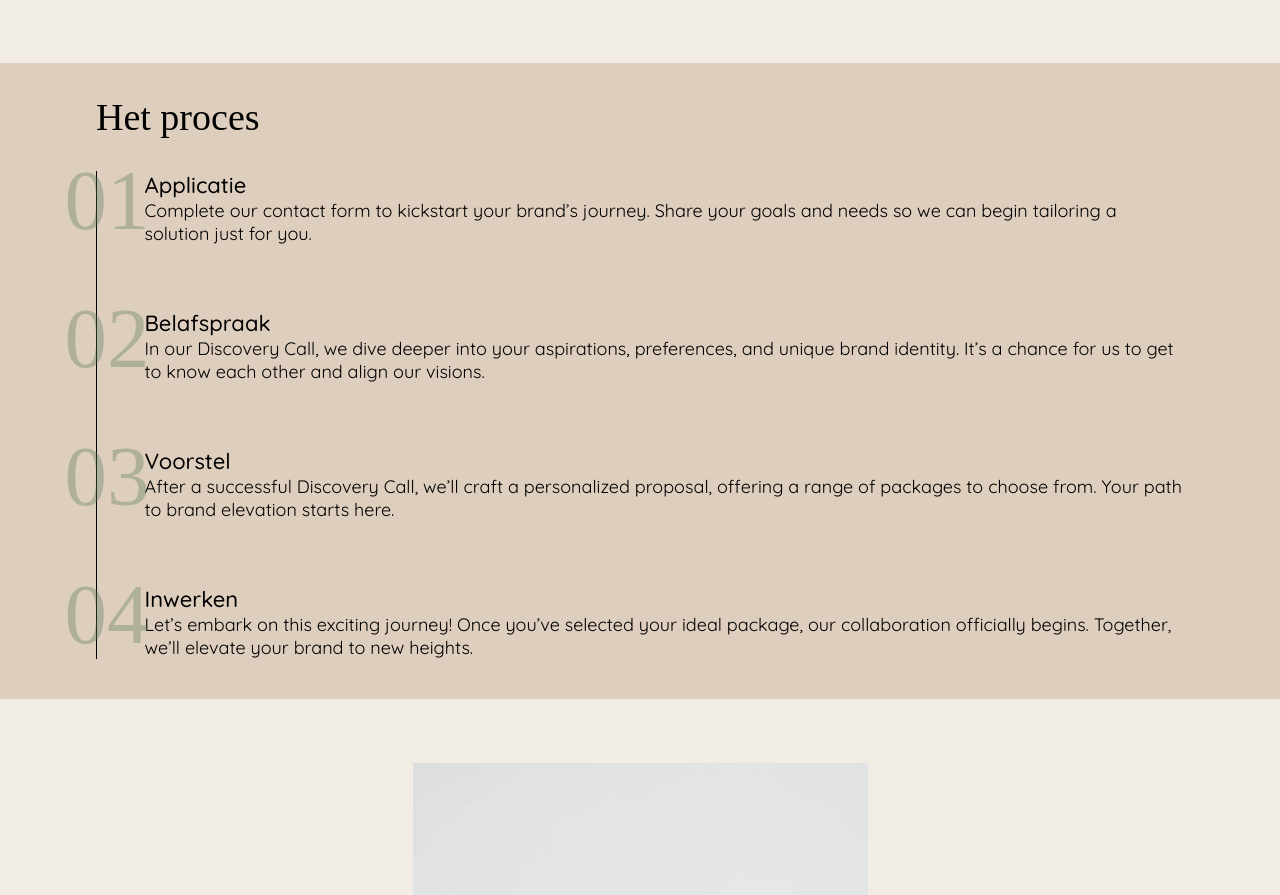
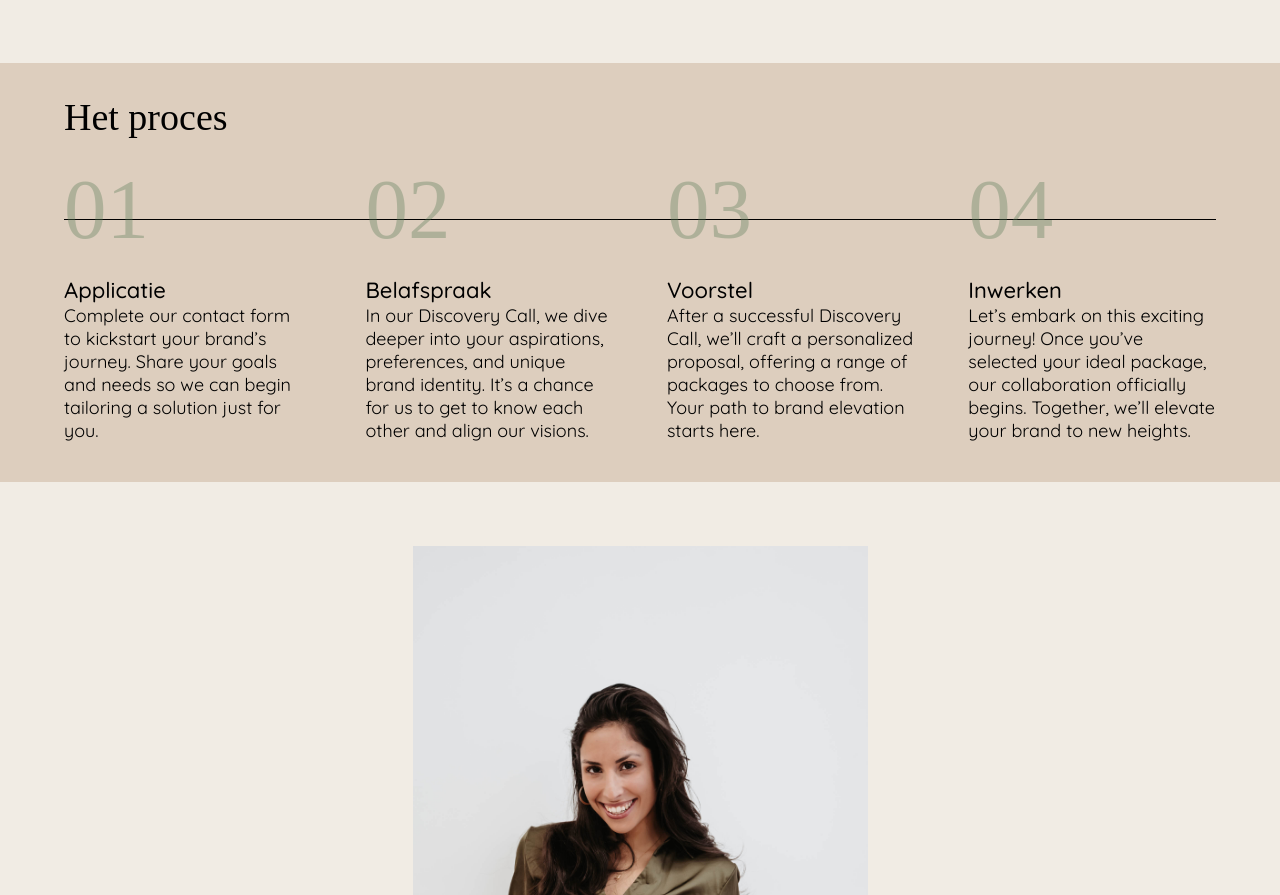
Before and after one commit to dannyfrelink/portfolio-rani, a React (Create React App) app: page / in a window 1280 px wide. Shown: the part 3200-4095 px from the top of the page. Built offline with nearby package versions, Linux system fonts and the light colour scheme; a web font is replaced by a local one.

Commit message:
update: make #process section responsive

```diff
--- a/src/App.css
+++ b/src/App.css
@@ -399,7 +399,7 @@ main #about .about-text > *:not(:last-child) {
 /* Main content Process styling */
 main #process h2 {
 	width: 85%;
-	margin: 0 auto 2rem;
+	margin: 0 auto clamp(2rem, 4.27vw, 3rem);
 }
 
 main #process div {
@@ -409,7 +409,7 @@ main #process div {
 }
 
 main #process div > *:not(:last-child) {
-	margin-bottom: 4rem;
+	margin-bottom: clamp(4rem, 8.53vw, 6rem);
 }
 
 main #process div section {
@@ -423,7 +423,8 @@ main #process div section h4 {
 }
 
 main #process div section article {
-	margin-left: 3rem;
+	margin-left: clamp(3rem, 6.4vw, 4.5rem);
+	max-width: 650px;
 }
 
 /* Main content Contact styling */
@@ -521,6 +522,11 @@ footer {
 	main #pros section article p {
 		margin-top: 0.75rem;
 		width: 75%;
+	}
+
+	main #process div section h4 {
+		top: -2.67vw;
+		left: -4.27vw;
 	}
 }
 
@@ -789,6 +795,38 @@ footer {
 	main #about .about-text > *:not(:last-child) {
 		margin-bottom: 1rem;
 	}
+
+	/* Main content Process styling */
+	main #process h2 {
+		width: 90%;
+		margin-bottom: 5rem;
+	}
+
+	main #process div {
+		display: flex;
+		justify-content: space-between;
+		width: 90%;
+		border-left: unset;
+		border-top: 0.75px solid black;
+	}
+
+	main #process div > * {
+		width: 21.5%;
+	}
+
+	main #process div > *:not(:last-child) {
+		margin-bottom: 0;
+	}
+
+	main #process div section h4 {
+		top: -3.75rem;
+		left: 0;
+	}
+
+	main #process div section article {
+		margin-left: 0;
+		margin-top: 3.5rem;
+	}
 }
 
 @media (min-width: 1250px) {
```
